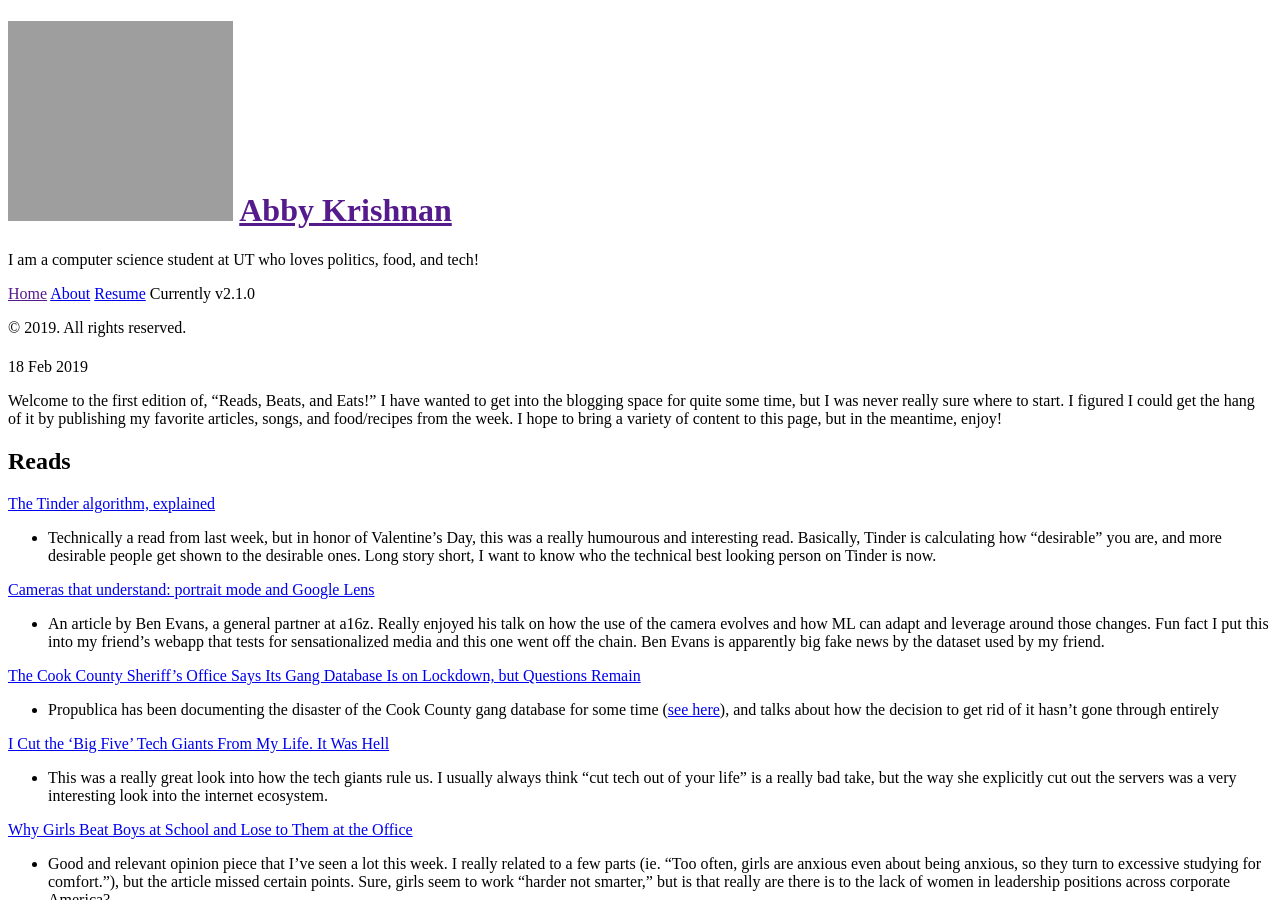
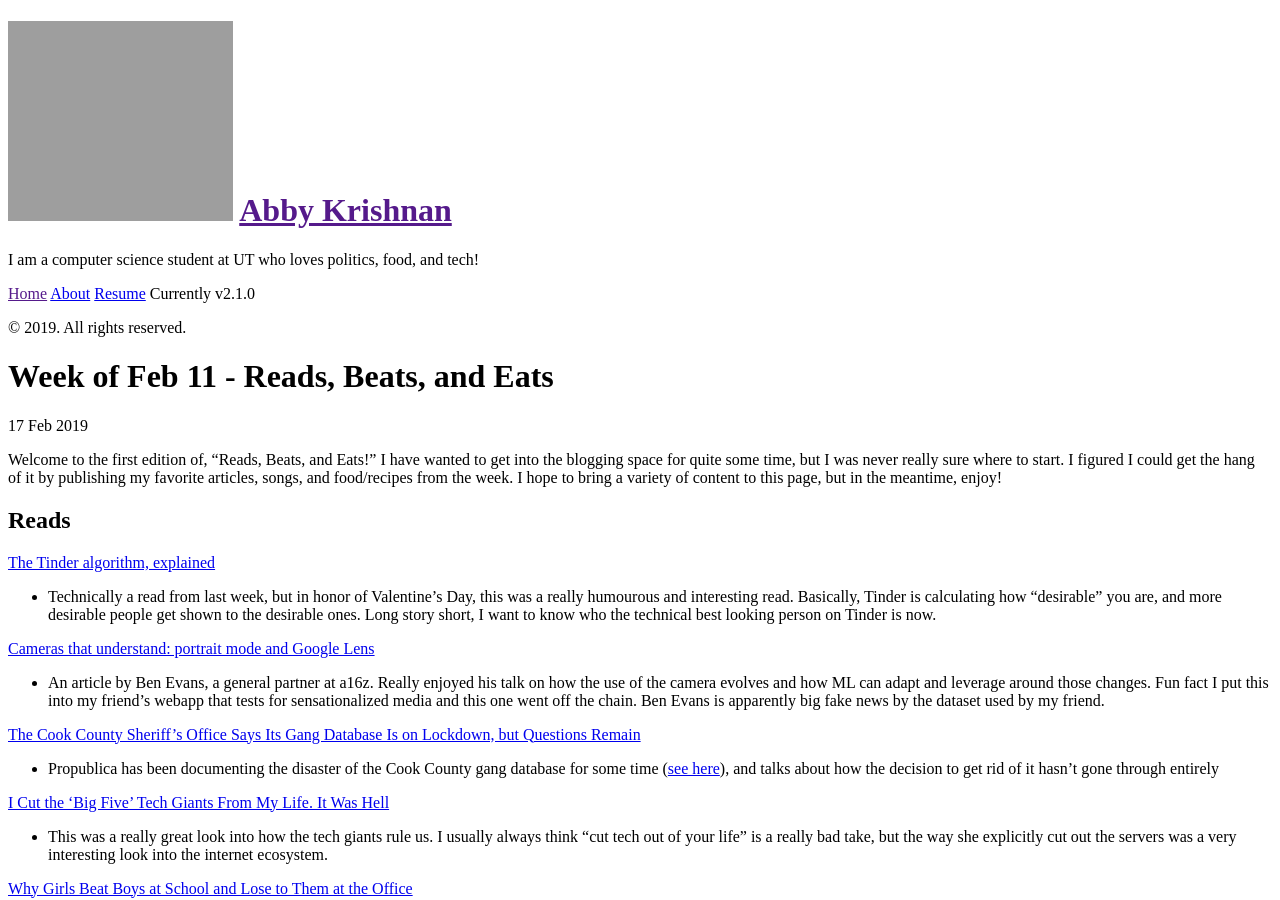
Before and after one commit to abbykrish/old-blog, a Jekyll site: the page built from _posts/2019-02-17-feb11rtb.md, in a window 1280 px wide and 900 px high. Built offline with Jekyll 4.4.1, drawn with Linux system fonts in a browser that asks for light colours; our own code applies the rules of GitHub Pages for plain Markdown files; Markdown is read by kramdown in place of the engine named in the settings.

Commit message:
title pls

```diff
--- a/_posts/2019-02-17-feb11rtb.md
+++ b/_posts/2019-02-17-feb11rtb.md
@@ -1,6 +1,6 @@
 ---
 layout: post
-title: Week of Feb 11: Reads, Beats, and Eats
+title: Week of Feb 11 - Reads, Beats, and Eats
 ---
 <p class="message">
 Welcome to the first edition of, “Reads, Beats, and Eats!” I have wanted to get into the blogging space for quite some time, but I was never really sure where to start. I figured I could get the hang of it by publishing my favorite articles, songs, and food/recipes from the week. I hope to bring a variety of content to this page, but in the meantime, enjoy!
```
